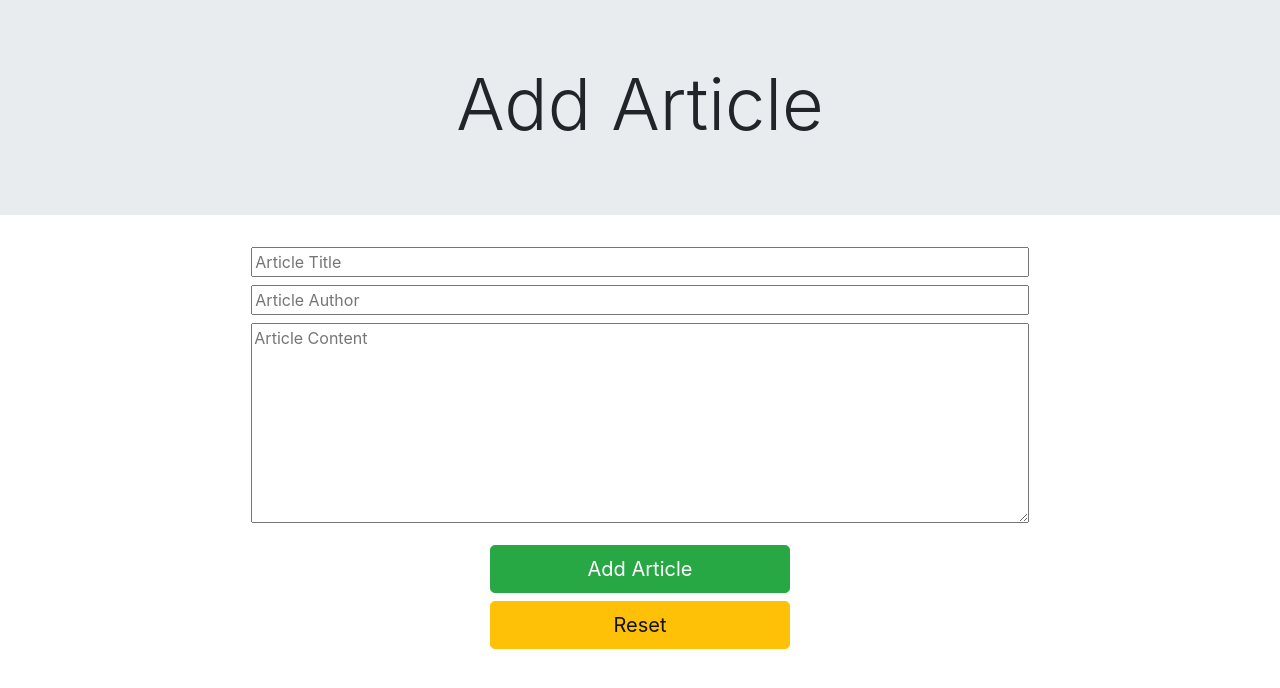
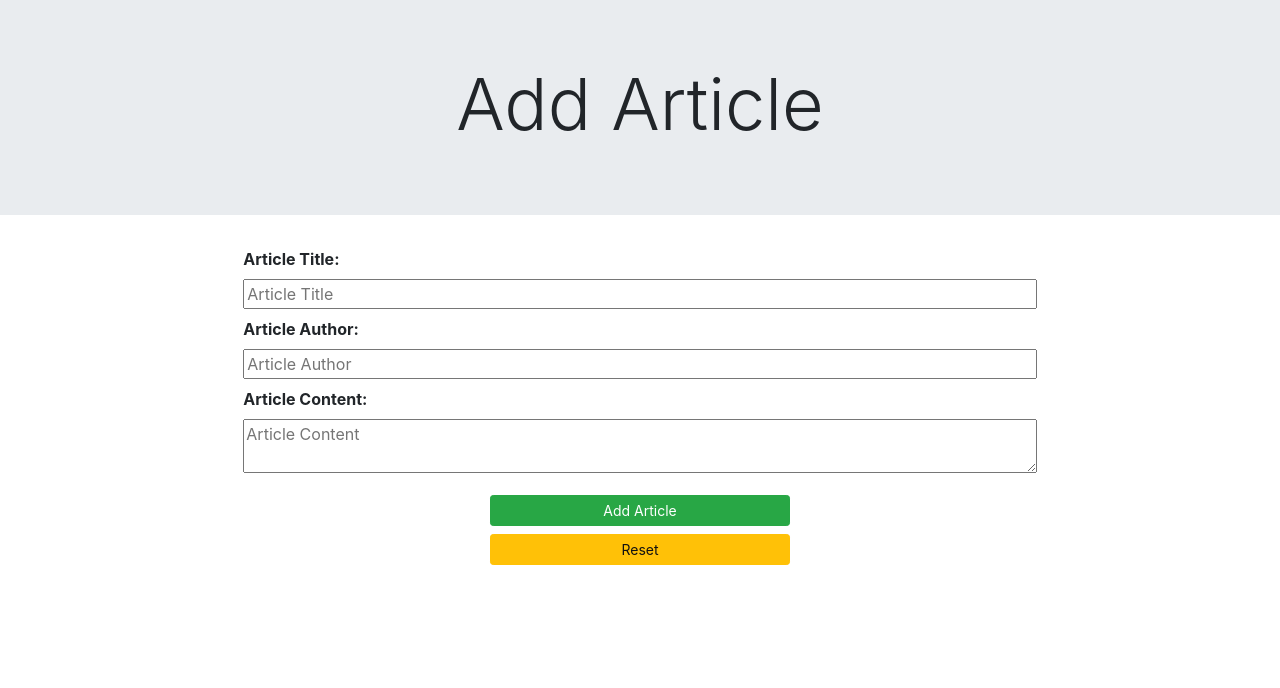
Before and after one commit to weldon0405/weldon-blog, a Flask app: page /add_article in a window 1280 px wide. Shown: the part 56-744 px from the top of the page. Run offline with Flask 2, Linux system fonts and the light colour scheme; some libraries are stand-ins or nearby versions.

```diff
--- a/app/templates/add_article.html
+++ b/app/templates/add_article.html
@@ -15,19 +15,13 @@
         {{ form.csrf_token }}
         <div class="container">
             <dl>
-                <div class="m-2">
-                    {{ form.article_title(placeholder="Article Title", style="width: 100%") }}
-                </div>
-                <div class="m-2">
-                    {{ form.article_author(placeholder="Article Author", style="width: 100%") }}
-                </div>
-                <div class="m-2">
-                    {{ form.article_content(placeholder="Article Content", style="width: 100%; height: 200px") }}
-                </div>
+                {{ render_field(form.article_title, placeholder="Article Title", style="width: 100%") }}
+                {{ render_field(form.article_author, placeholder="Article Author", style="width: 100%") }}
+                {{ render_field(form.article_content, placeholder="Article Content", style="width: 100%") }}
             </dl>
             <div class="col-xl-5 mx-auto">
-                <button class="btn btn-lg btn-success btn-block" type="submit">Add Article</button>
-                <button class="btn btn-lg btn-warning btn-block" type="reset">Reset</button>
+                <button class="btn btn-sm btn-success btn-block" type="submit">Add Article</button>
+                <button class="btn btn-sm btn-warning btn-block" type="reset">Reset</button>
             </div>
         </div>
     </form>
--- a/app/templates/base.html
+++ b/app/templates/base.html
@@ -29,8 +29,9 @@
                     <li class="nav-item"><a class="nav-link text-success" href="/portfolio">Portfolio</a></li>
                     <li class="nav-item"><a class="nav-link text-success" href="/about">About</a></li>
                     <li class="nav-item"><a class="nav-link text-success" href="/contact">Contact</a></li>
-                    <li class="nav-item"><a class="nav-link text-success" href="/add_article">Add Article</a></li>
-                    <li class="nav-item"><a class="nav-link text-success" href="/register">Register</a></li>
+                    <li class="nav-item"><a class="nav-link text-success" href="{{ url_for('blog.add_article') }}">Add Article</a></li>
+                    {# <li class="nav-item"><a class="nav-link text-success" href="/register">Register</a></li> #}
+                    <li class="nav-item"><a class="nav-link text-success" href="{{ url_for('users.register') }}">Register</a></li>
                 </ul>
                 <form class="form-inline my-2 my-lg-0">
                     <input class="form-control mr-sm-2" type="text" placeholder="Username" aria-label="Login">
--- a/db_create.py
+++ b/db_create.py
@@ -5,6 +5,9 @@
 from app import db
 from app.models import Blog
 
+
+# Drop all of the existing database tables
+db.drop_all()
 
 # Create the database and the database table
 db.create_all()
```
Also changed, not shown: app/tests/test_users.py (+35 -5 lines), app/users/views.py (line endings or trailing spaces).
